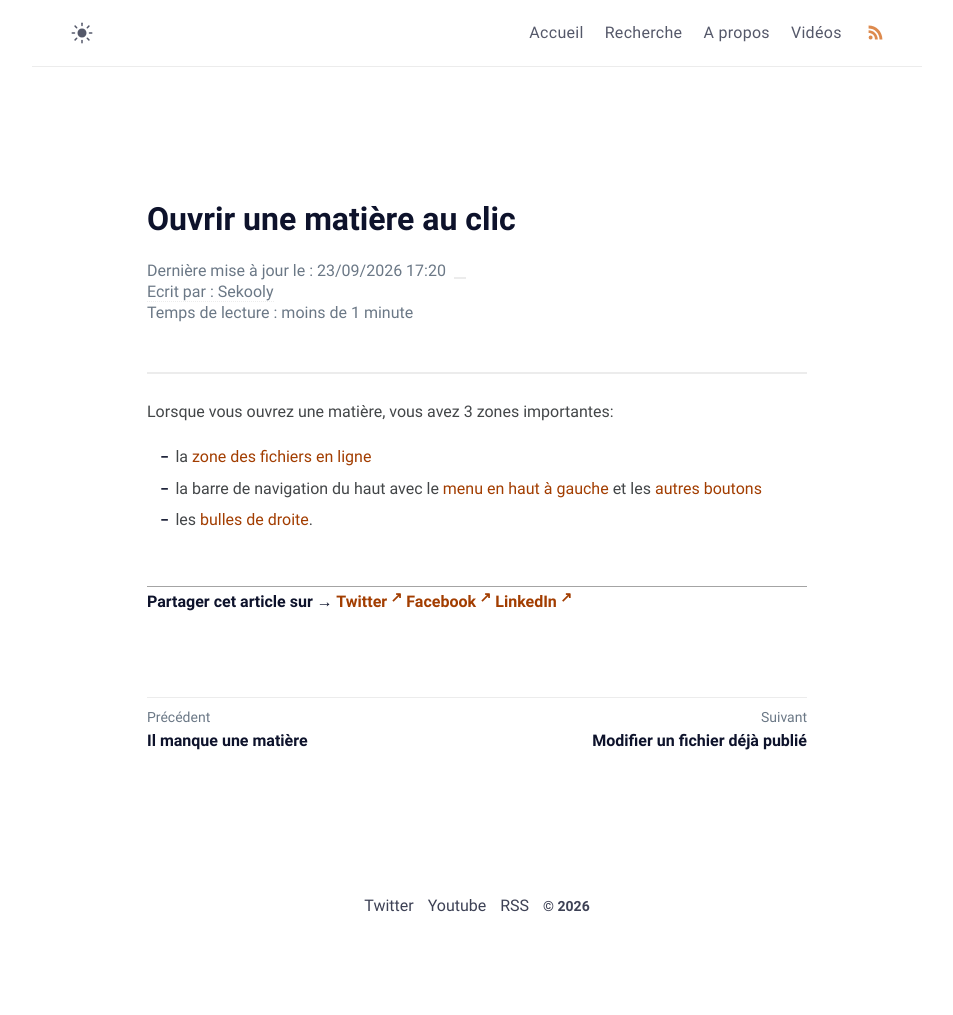
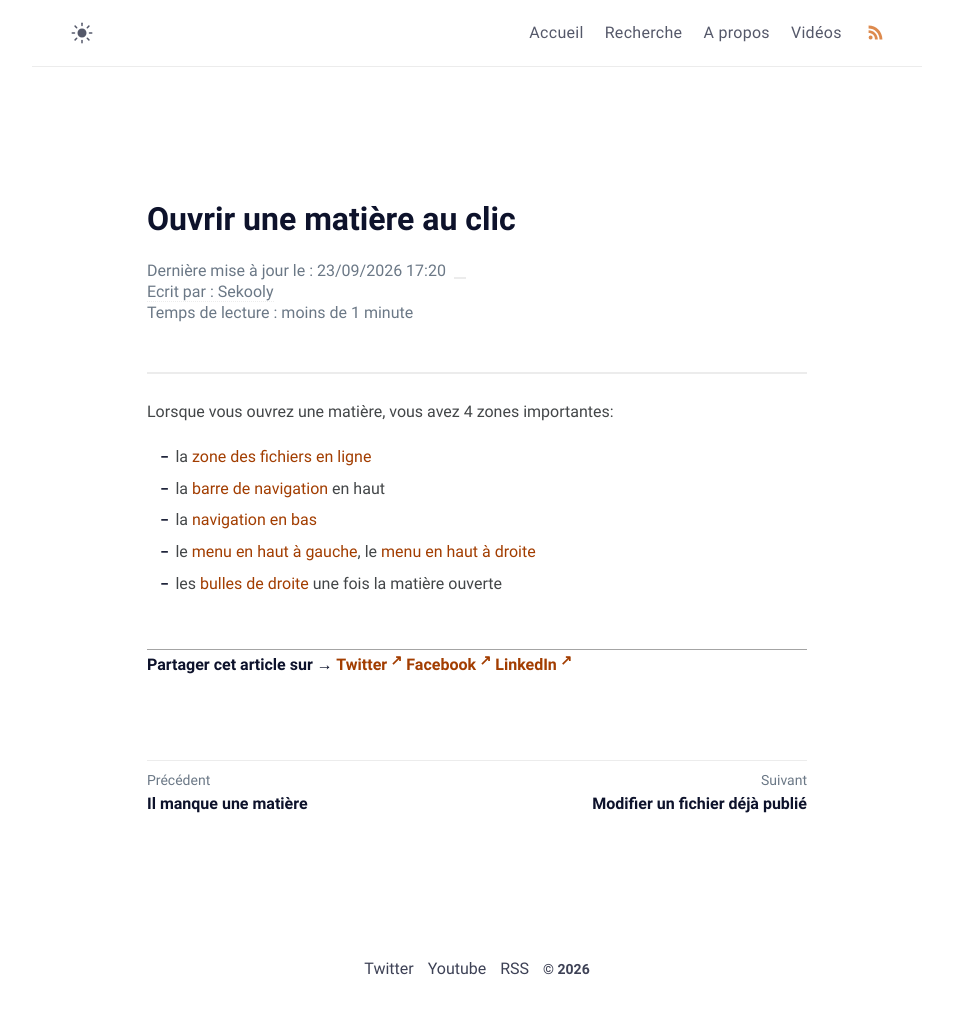
Before and after one commit to Sekooly/tuto, a Jekyll site: the page built from _posts/2026-09-23-ouvrir-une-matiere.md, in a window 1280 px wide. Shown: the whole page, without its empty margins (163-1116 px from the left). Built offline with Jekyll 4.4.1, drawn with Linux system fonts in a browser that asks for light colours; before the commit the page ends 952 px from its top, so only the background shows below that.

Commit message:
barre en bas

```diff
--- a/_posts/2026-09-23-ouvrir-une-matiere.md
+++ b/_posts/2026-09-23-ouvrir-une-matiere.md
@@ -6,7 +6,9 @@ categories: ["Une fois connecté"]
 published: true
 ---
 
-Lorsque vous ouvrez une matière, vous avez 3 zones importantes:
+Lorsque vous ouvrez une matière, vous avez 4 zones importantes:
 - la [zone des fichiers en ligne](/#Zone de fichiers en ligne)
-- la barre de navigation du haut avec le [menu en haut à gauche](/#Menu en haut à gauche) et les [autres boutons](/#Boutons de navigation)
-- les [bulles de droite](/#Bulles de droite).
+- la [barre de navigation](/#Barre de navigation) en haut
+- la [navigation en bas](#Navigation)
+- le [menu en haut à gauche](/#Menu en haut à gauche), le [menu en haut à droite](/#Menu en haut à droite)
+- les [bulles de droite](#Bulles de droite) une fois la matière ouverte
```
Also changed, not shown: _posts/2026-09-28-explorateur.md (added, +11 -0 lines), _posts/2026-09-28-historique.md (added, +11 -0 lines), _posts/2026-09-28-raccourcis.md (added, +11 -0 lines), assets/img/explorateur.PNG (added), assets/img/historique.PNG (added), assets/img/raccourcis.PNG (added).
